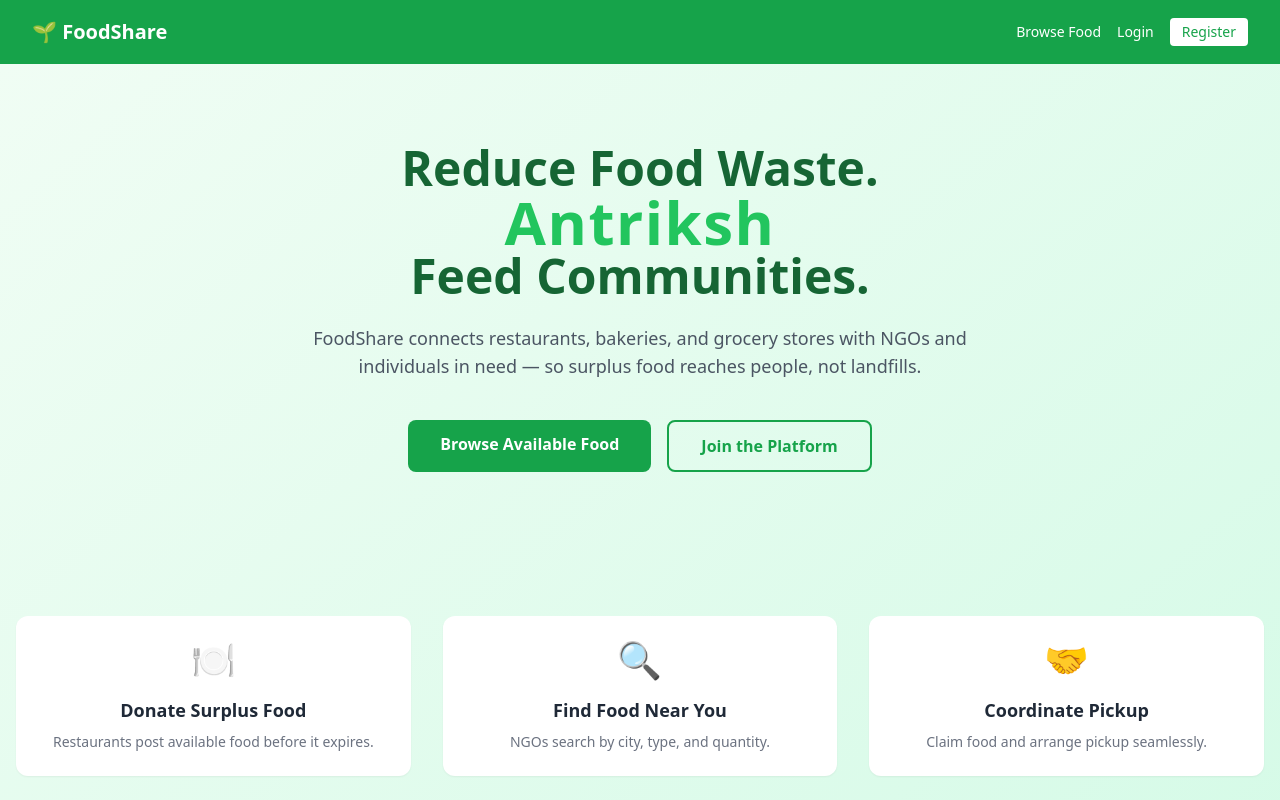
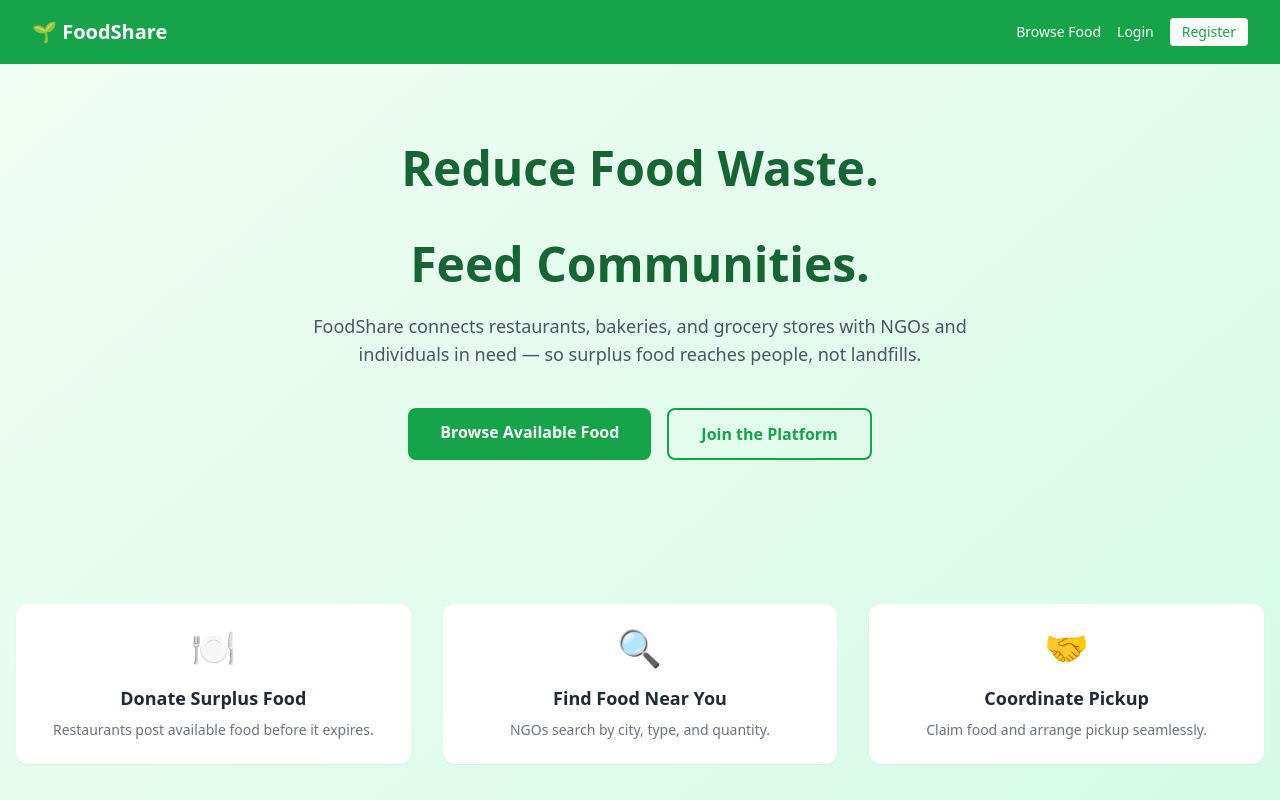
Before and after one commit to Antriksh55/Food_waste_Management, a React (Vite) app in the folder frontend/: page / in a window 1280 px wide. Shown: the top 800 px of the page. Built offline with nearby package versions, Linux system fonts and the light colour scheme; no server answers.

Commit message:
Tag line fixed

```diff
--- a/frontend/src/pages/Home.jsx
+++ b/frontend/src/pages/Home.jsx
@@ -8,9 +8,9 @@ export default function Home() {
         <h1 className="text-4xl sm:text-5xl font-bold text-green-800 mb-6">
           Reduce Food Waste.
           <br />
-          <span className="text-green-500 text-5xl sm:text-6xl font-extrabold tracking-wide">
+          {/* <span className="text-green-500 text-5xl sm:text-6xl font-extrabold tracking-wide">
             Antriksh
-          </span>
+          </span> */}
           <br />
           Feed Communities.
         </h1>
```
